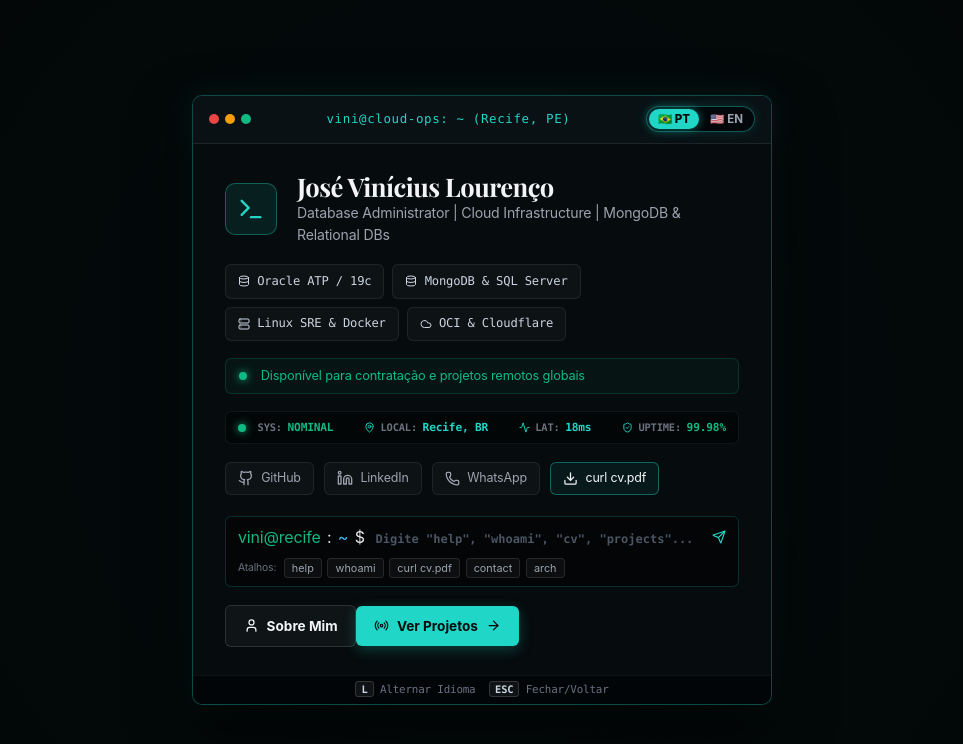
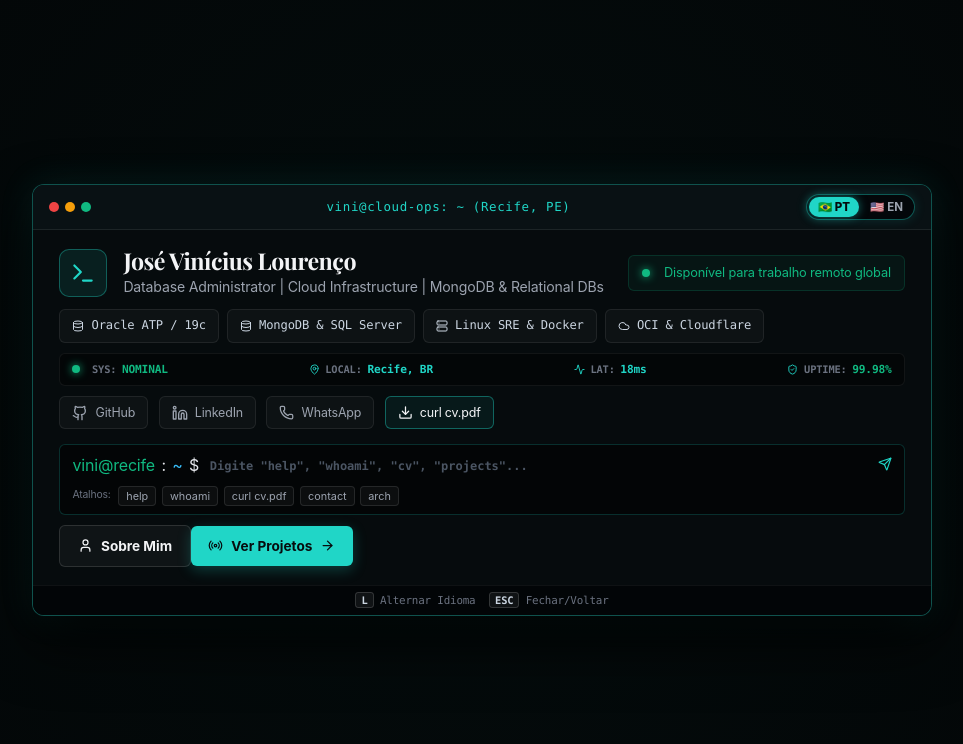
Before and after one commit to ViniScooper/portfolio, a React (Vite) app: page / in a window 1280 px wide. Shown: the top 744 px of the page, without its empty margins (158-1121 px from the left). Built offline with nearby package versions, Linux system fonts and the light colour scheme; a web font is replaced by a local one.

Commit message:
style: ampliar largura do card para 900px, otimizar espacamentos e eliminar scroll vertical desnecessario

```diff
--- a/src/components/TechHero.jsx
+++ b/src/components/TechHero.jsx
@@ -464,8 +464,9 @@ const TechHero = () => {
                     {/* Conteúdo do Card Retangular */}
                     <div className="terminal-rect-body">
                         <div className="terminal-rect-top">
+                            <div className="terminal-avatar-headings-group">
                                 <div className="terminal-avatar-box">
-                                <Terminal size={28} />
+                                    <Terminal size={26} />
                                 </div>
                                 <div className="terminal-rect-headings">
                                     <h1 className="terminal-user-name">José Vinícius Lourenço</h1>
@@ -477,18 +478,19 @@ const TechHero = () => {
                                 </div>
                             </div>
 
+                            {/* Status de Disponibilidade & Região no Topo */}
+                            <div className="terminal-status-row">
+                                <span className="pulse-green"></span>
+                                <span>{language === 'pt' ? 'Disponível para trabalho remoto global' : 'Available for global remote work'}</span>
+                            </div>
+                        </div>
+
                         {/* Badges de Especialidade */}
                         <div className="terminal-tags-row">
                             <span className="terminal-pill"><Database size={12} /> Oracle ATP / 19c</span>
                             <span className="terminal-pill"><Database size={12} /> MongoDB & SQL Server</span>
                             <span className="terminal-pill"><Server size={12} /> Linux SRE & Docker</span>
                             <span className="terminal-pill"><Cloud size={12} /> OCI & Cloudflare</span>
-                        </div>
-
-                        {/* Status de Disponibilidade & Região */}
-                        <div className="terminal-status-row">
-                            <span className="pulse-green"></span>
-                            <span>{language === 'pt' ? 'Disponível para contratação e projetos remotos globais' : 'Available for global remote employment and contracts'}</span>
                         </div>
 
                         {/* Telemetria SRE ao Vivo */}
--- a/src/index.css
+++ b/src/index.css
@@ -1085,19 +1085,19 @@ h4 {
   display: flex;
   align-items: center;
   justify-content: center;
-  padding: 1.5rem;
+  padding: 0.75rem 1rem;
   background: radial-gradient(circle at 50% 50%, rgba(32, 214, 199, 0.03) 0%, rgba(3, 6, 7, 0.98) 100%);
 }
 
 /* CARD RETANGULAR ESTILO TERMINAL */
 .terminal-rect-card {
   width: 100%;
-  max-width: 580px; /* Mais retangular horizontal */
+  max-width: 900px; /* Bem mais largo e retangular, eliminando scroll */
   background: #060b0d;
-  border: 1px solid rgba(32, 214, 199, 0.3);
-  border-radius: 10px;
+  border: 1px solid rgba(32, 214, 199, 0.35);
+  border-radius: 12px;
   overflow: hidden;
-  box-shadow: 0 25px 60px rgba(0, 0, 0, 0.85), 0 0 30px rgba(32, 214, 199, 0.1);
+  box-shadow: 0 25px 60px rgba(0, 0, 0, 0.85), 0 0 35px rgba(32, 214, 199, 0.12);
   animation: fadeIn 0.25s ease-out;
 }
 
@@ -1106,7 +1106,7 @@ h4 {
   align-items: center;
   justify-content: space-between;
   background: #091114;
-  padding: 0.65rem 1rem;
+  padding: 0.55rem 1rem;
   border-bottom: 1px solid rgba(255, 255, 255, 0.08);
 }
 
@@ -1173,21 +1173,31 @@ h4 {
 }
 
 .terminal-rect-body {
-  padding: 1.75rem 2rem;
+  padding: 1.15rem 1.65rem;
   display: flex;
   flex-direction: column;
-  gap: 1.1rem;
+  gap: 0.65rem;
 }
 
 .terminal-rect-top {
   display: flex;
   align-items: center;
-  gap: 1.25rem;
+  justify-content: space-between;
+  gap: 1rem;
+  flex-wrap: wrap;
+}
+
+.terminal-avatar-headings-group {
+  display: flex;
+  align-items: center;
+  gap: 1rem;
+  flex: 1;
+  min-width: 280px;
 }
 
 .terminal-avatar-box {
-  width: 52px;
-  height: 52px;
+  width: 48px;
+  height: 48px;
   border-radius: 10px;
   background: rgba(32, 214, 199, 0.1);
   border: 1px solid rgba(32, 214, 199, 0.35);
@@ -1203,7 +1213,7 @@ h4 {
 }
 
 .terminal-user-name {
-  font-size: 1.6rem;
+  font-size: 1.45rem;
   font-weight: 800;
   color: #f3f4f6;
   margin: 0;
```
Lines whose indentation alone changed are shown as unchanged.
